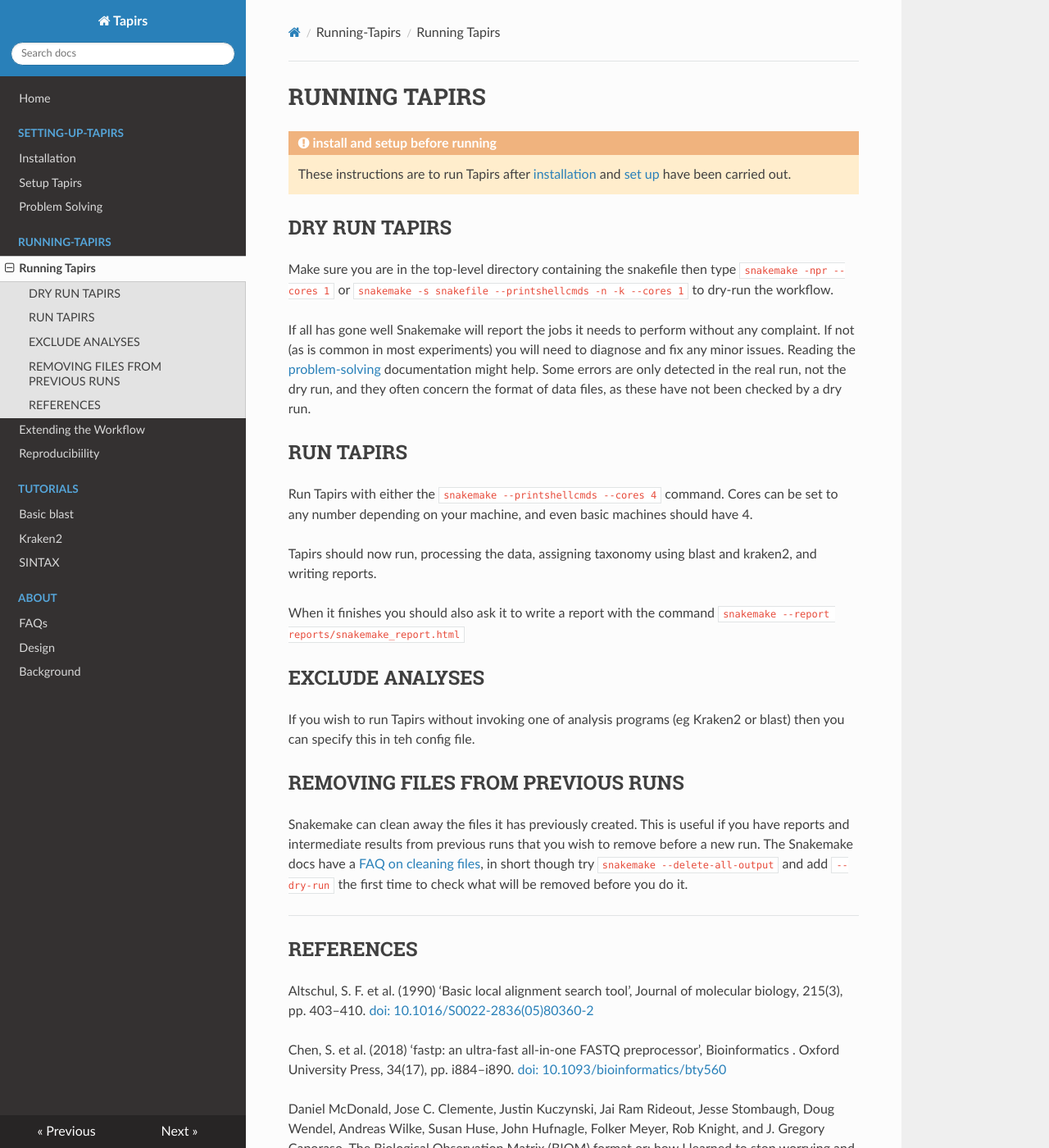
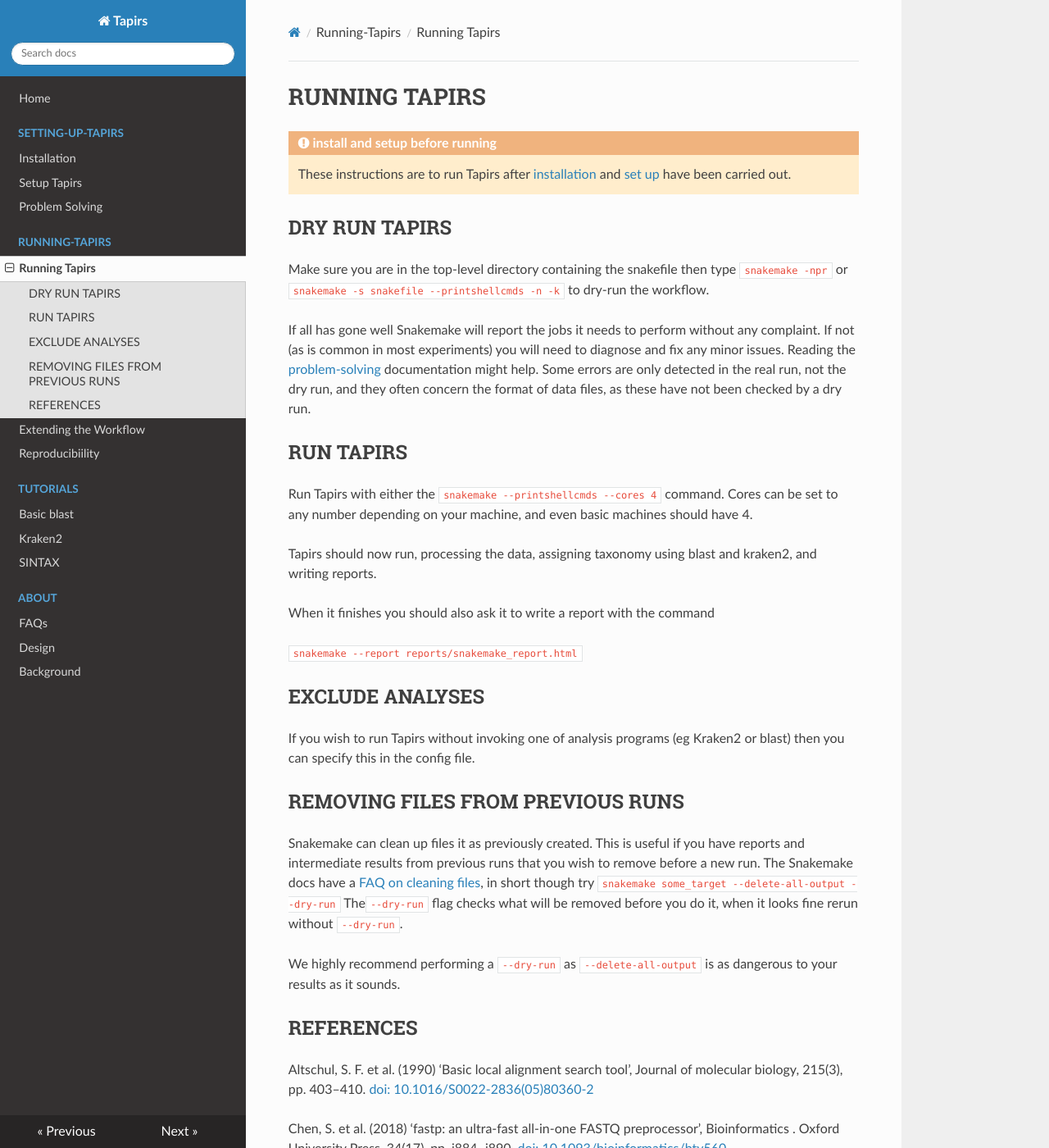
Before and after one commit to EvoHull/Tapirs, an MkDocs documentation site: the page built from docs/Running-Tapirs/run.md, in a window 1280 px wide and 1400 px high. Shown: the whole window at 82% size. Built offline with MkDocs 1.6.1, drawn with Linux system fonts in a browser that asks for light colours; nearby versions of some CDN libraries.

Commit message:
docs updates

```diff
--- a/docs/Running-Tapirs/run.md
+++ b/docs/Running-Tapirs/run.md
@@ -5,7 +5,7 @@
 
 ## DRY RUN TAPIRS
 
-Make sure you are in the top-level directory containing the snakefile then type `snakemake -npr --cores 1`  or `snakemake -s snakefile --printshellcmds -n -k --cores 1` to dry-run the workflow.
+Make sure you are in the top-level directory containing the snakefile then type `snakemake -npr`  or `snakemake -s snakefile --printshellcmds -n -k` to dry-run the workflow.
 
 If all has gone well Snakemake will report the jobs it needs to perform without any complaint. If not (as is common in most experiments) you will need to diagnose and fix any minor issues. Reading the [problem-solving](../Setting-up-Tapirs/problem-solving.md) documentation might help. Some errors are only detected in the real run, not the dry run, and they often concern the format of data files, as these have not been checked by a dry run.
 
@@ -16,17 +16,19 @@ Run Tapirs with either the `snakemake --printshellcmds --cores 4` command. Cores
 Tapirs should now run, processing the data, assigning taxonomy using blast and kraken2, and writing reports.
 
 When it finishes you should also ask it to write a report with the command
+
 `snakemake --report reports/snakemake_report.html`
 
 ## EXCLUDE ANALYSES
 
-If you wish to run Tapirs without invoking one of analysis programs (eg Kraken2 or blast) then you can specify this in teh config file.
+If you wish to run Tapirs without invoking one of analysis programs (eg Kraken2 or blast) then you can specify this in the config file.
 
 ## REMOVING FILES FROM PREVIOUS RUNS
 
-Snakemake can clean away the files it has previously created. This is useful if you have reports and intermediate results from previous runs that you wish to remove before a new run. The Snakemake docs have a [FAQ on cleaning files](https://snakemake.readthedocs.io/en/stable/project_info/faq.html#how-do-i-remove-all-files-created-by-snakemake-i-e-like-make-clean), in short though try `snakemake --delete-all-output` and add `--dry-run` the first time to check what will be removed before you do it.
 
-<hr>
+Snakemake can clean up files it as previously created. This is useful if you have reports and intermediate results from previous runs that you wish to remove before a new run. The Snakemake docs have a [FAQ on cleaning files](https://snakemake.readthedocs.io/en/stable/project_info/faq.html#how-do-i-remove-all-files-created-by-snakemake-i-e-like-make-clean), in short though try `snakemake some_target --delete-all-output --dry-run` The`--dry-run` flag checks what will be removed before you do it, when it looks fine rerun without `--dry-run`.
+
+We highly recommend performing a `--dry-run` as `--delete-all-output` is as dangerous to your results as it sounds.
 
 ## **REFERENCES**
 
```
Also changed, not shown: docs/Running-Tapirs/extending.md (+4 -2 lines), docs/Setting-up-Tapirs/cheatsheet.md (+4 -4 lines), docs/Setting-up-Tapirs/installation.md (+2 -0 lines), docs/Setting-up-Tapirs/setup.md (+5 -3 lines).
